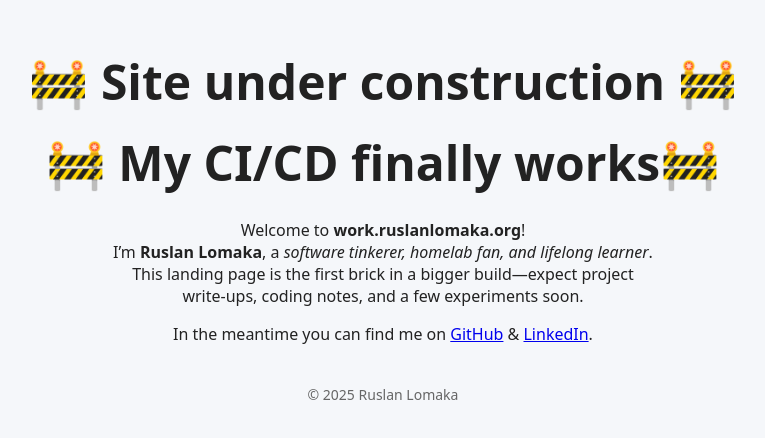
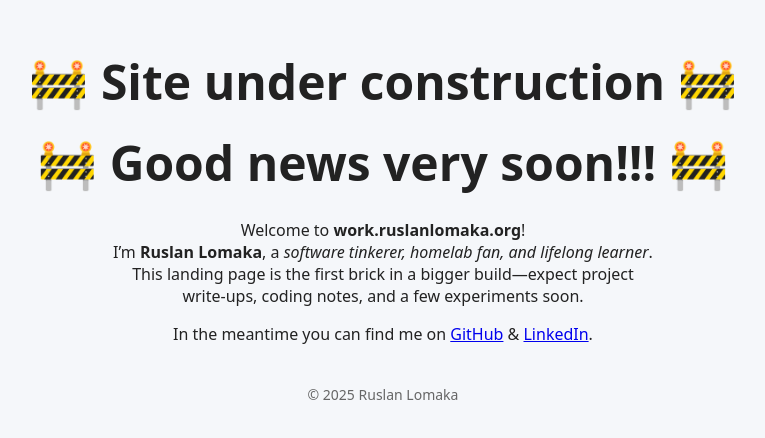
Before and after one commit to RuslanLomaka/portfolio, a plain HTML site: page src/index.html in a window 1280 px wide. Shown: the part 174-612 px from the top of the page, without its empty margins (257-1022 px from the left). Drawn offline with Linux system fonts and the light colour scheme.

Commit message:
Please work

```diff
--- a/src/index.html
+++ b/src/index.html
@@ -15,7 +15,7 @@
 
 <body>
   <h1>🚧 Site under construction 🚧</h1>
-  <h1>🚧 My CI/CD finally works🚧</h1>
+  <h1>🚧 Good news very soon!!! 🚧</h1>
   <p>
     Welcome to <strong>work.ruslanlomaka.org</strong>!<br>
     I’m <strong>Ruslan Lomaka</strong>, a <em>software tinkerer, homelab fan,
```
